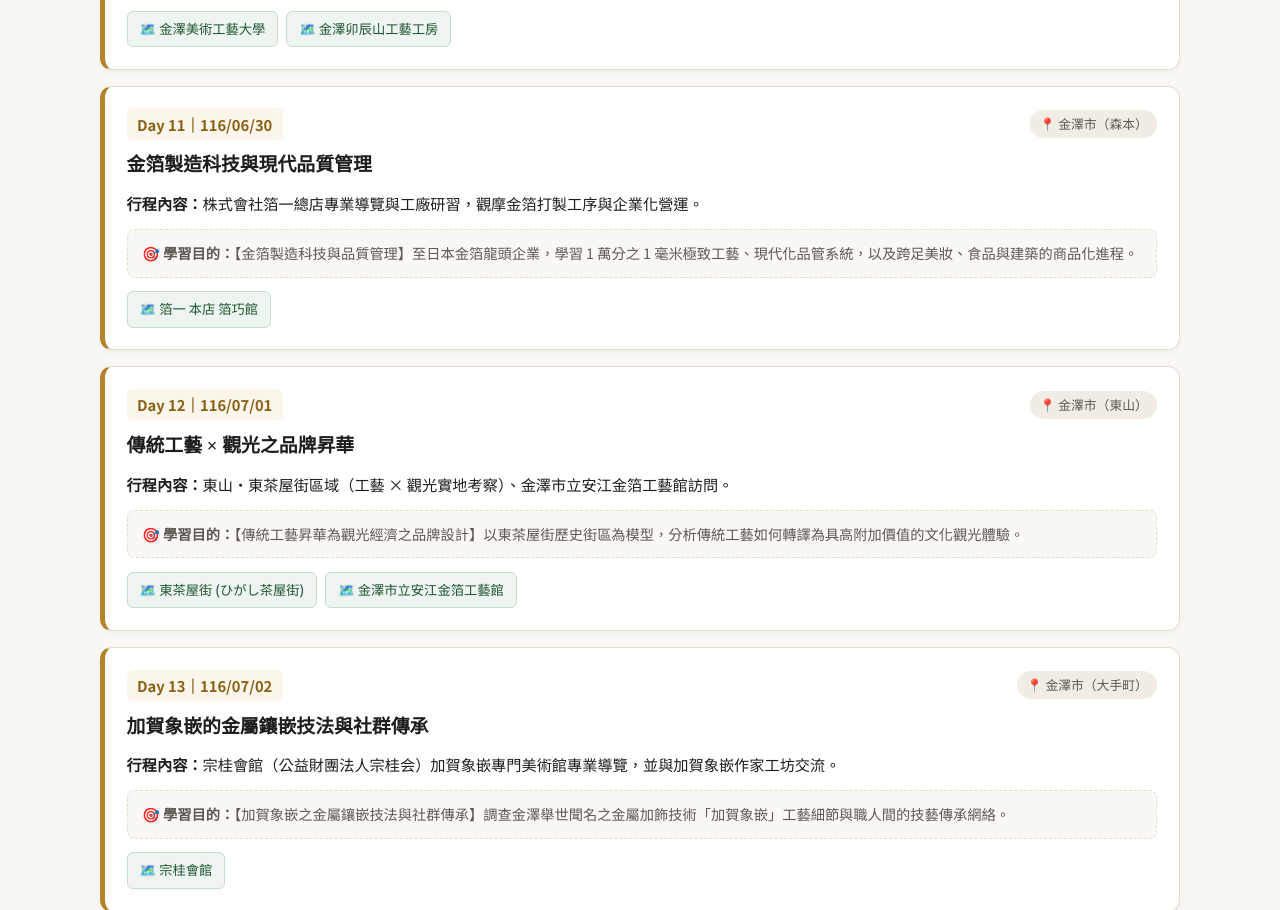
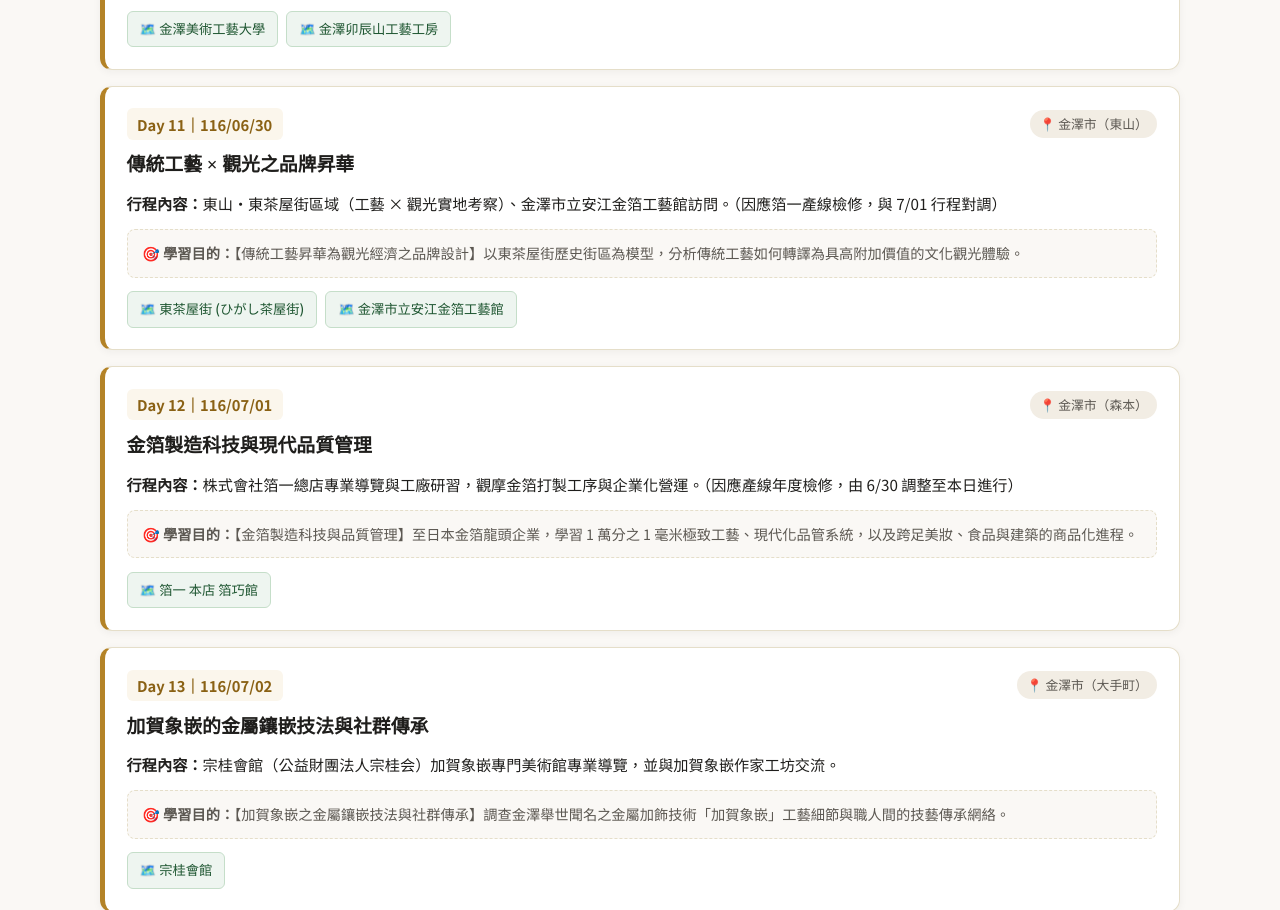
Before and after one commit to sihchichen-lgtm/vibe_coding, a plain HTML site: page index.html in a window 1280 px wide. Shown: the part 5099-6009 px from the top of the page. Drawn offline with Linux system fonts and the light colour scheme.

Commit message:
Update index.html

```diff
--- a/index.html
+++ b/index.html
@@ -1393,27 +1393,27 @@
         day: "Day 11",
         date: "116/06/30",
         shortDate: "06/30",
-        area: "金澤市（森本）",
+        area: "金澤市（東山）",
         regionClass: "kanazawa",
-        title: "金箔製造科技與現代品質管理",
-        activities: "株式會社箔一總店專業導覽與工廠研習，觀摩金箔打製工序與企業化營運。",
-        purpose: "【金箔製造科技與品質管理】至日本金箔龍頭企業，學習 1 萬分之 1 毫米極致工藝、現代化品管系統，以及跨足美妝、食品與建築的商品化進程。",
+        title: "傳統工藝 × 觀光之品牌昇華",
+        activities: "東山・東茶屋街區域（工藝 × 觀光實地考察）、金澤市立安江金箔工藝館訪問。（因應箔一產線檢修，與 7/01 行程對調）",
+        purpose: "【傳統工藝昇華為觀光經濟之品牌設計】以東茶屋街歷史街區為模型，分析傳統工藝如何轉譯為具高附加價值的文化觀光體驗。",
         spots: [
-          { name: "箔一 本店 箔巧館", query: "箔一 本店 箔巧館" }
+          { name: "東茶屋街 (ひがし茶屋街)", query: "ひがし茶屋街 金沢" },
+          { name: "金澤市立安江金箔工藝館", query: "金沢市立安江金箔工芸館" }
         ]
       },
       {
         day: "Day 12",
         date: "116/07/01",
         shortDate: "07/01",
-        area: "金澤市（東山）",
+        area: "金澤市（森本）",
         regionClass: "kanazawa",
-        title: "傳統工藝 × 觀光之品牌昇華",
-        activities: "東山・東茶屋街區域（工藝 × 觀光實地考察）、金澤市立安江金箔工藝館訪問。",
-        purpose: "【傳統工藝昇華為觀光經濟之品牌設計】以東茶屋街歷史街區為模型，分析傳統工藝如何轉譯為具高附加價值的文化觀光體驗。",
+        title: "金箔製造科技與現代品質管理",
+        activities: "株式會社箔一總店專業導覽與工廠研習，觀摩金箔打製工序與企業化營運。（因應產線年度檢修，由 6/30 調整至本日進行）",
+        purpose: "【金箔製造科技與品質管理】至日本金箔龍頭企業，學習 1 萬分之 1 毫米極致工藝、現代化品管系統，以及跨足美妝、食品與建築的商品化進程。",
         spots: [
-          { name: "東茶屋街 (ひがし茶屋街)", query: "ひがし茶屋街 金沢" },
-          { name: "金澤市立安江金箔工藝館", query: "金沢市立安江金箔工芸館" }
+          { name: "箔一 本店 箔巧館", query: "箔一 本店 箔巧館" }
         ]
       },
       {
```
